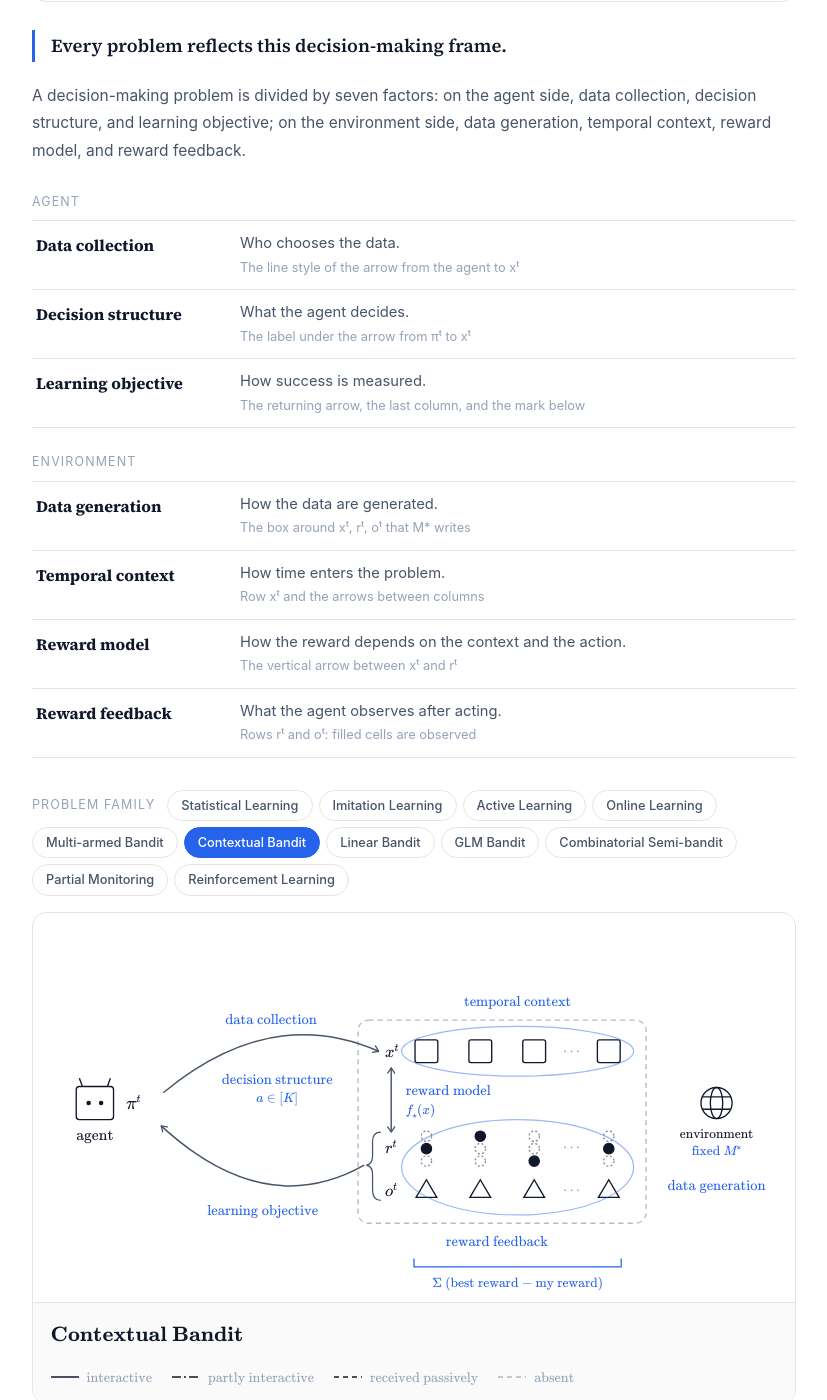
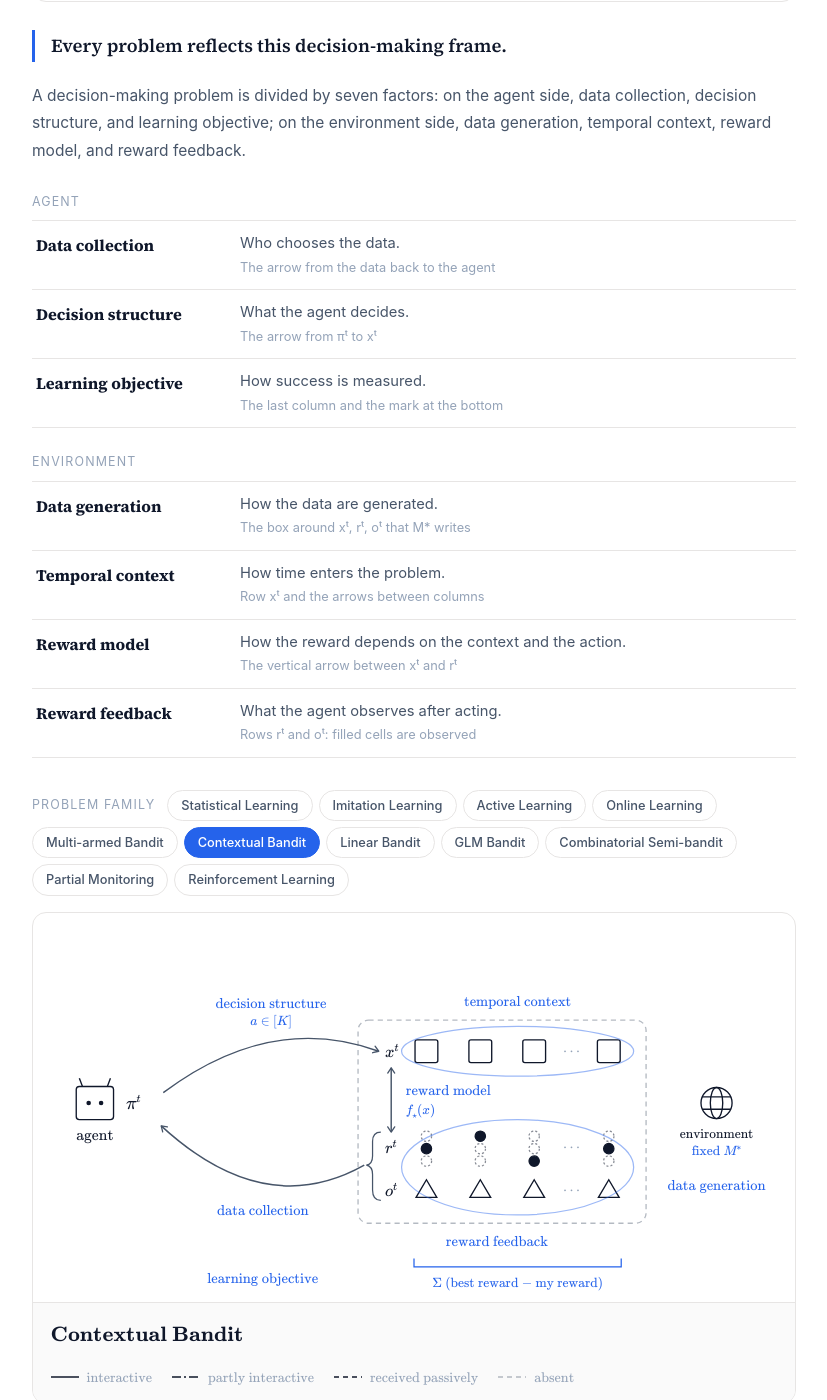
Before and after one commit to hajin322/hajin322.github.io, a Jekyll site: the page built from pages/learning-framework.html, in a window 1280 px wide and 1400 px high, scrolled down 626 px. Shown: the whole window, without its empty margins (226-1053 px from the left). Built offline with Jekyll 4.4.1, drawn with Linux system fonts in a browser that asks for light colours.

Commit message:
Learning Framework: decision on the outgoing arrow, data collection on the return arrow
Co-Authored-By: Claude Opus 5.5 <noreply@anthropic.com>

```diff
--- a/pages/learning-framework.html
+++ b/pages/learning-framework.html
@@ -212,17 +212,17 @@ permalink: /pages/learning-framework/
     <div>
       <dt>Data collection</dt>
       <dd><span data-l="en" lang="en">Who chooses the data.</span><span data-l="ko" lang="ko">데이터를 누가 고르는가.</span>
-        <span class="lf-where"><span data-l="en" lang="en">The line style of the arrow from the agent to xᵗ</span><span data-l="ko" lang="ko">에이전트에서 xᵗ로 가는 화살표의 선 모양</span></span></dd>
+        <span class="lf-where"><span data-l="en" lang="en">The arrow from the data back to the agent</span><span data-l="ko" lang="ko">데이터에서 에이전트로 돌아오는 화살표</span></span></dd>
     </div>
     <div>
       <dt>Decision structure</dt>
       <dd><span data-l="en" lang="en">What the agent decides.</span><span data-l="ko" lang="ko">무엇을 결정하는가.</span>
-        <span class="lf-where"><span data-l="en" lang="en">The label under the arrow from πᵗ to xᵗ</span><span data-l="ko" lang="ko">πᵗ에서 xᵗ로 가는 화살표 아래의 표기</span></span></dd>
+        <span class="lf-where"><span data-l="en" lang="en">The arrow from πᵗ to xᵗ</span><span data-l="ko" lang="ko">πᵗ에서 xᵗ로 가는 화살표</span></span></dd>
     </div>
     <div>
       <dt>Learning objective</dt>
       <dd><span data-l="en" lang="en">How success is measured.</span><span data-l="ko" lang="ko">무엇으로 성공을 재는가.</span>
-        <span class="lf-where"><span data-l="en" lang="en">The returning arrow, the last column, and the mark below</span><span data-l="ko" lang="ko">돌아오는 화살표, 마지막 칸, 아래의 평가 표시</span></span></dd>
+        <span class="lf-where"><span data-l="en" lang="en">The last column and the mark at the bottom</span><span data-l="ko" lang="ko">마지막 칸과 아래쪽 평가 표시</span></span></dd>
     </div>
   </dl>
   <p class="cv-lead lf-group"><span data-l="en" lang="en">Environment</span><span data-l="ko" lang="ko">환경</span></p>
@@ -271,13 +271,13 @@ permalink: /pages/learning-framework/
       <text class="m" x="82" y="174" style="font-size:18px">π<tspan dy="-7" style="font-size:11px">t</tspan></text>
 
       <!-- agent ↔ data: each label sits on its own arrow -->
-      <!-- two arrows: out (decision, styled by how far it reaches into the data) and back (learning) -->
-      <path id="decLine" class="link" data-ax="acq" d="M118 158 Q222 72 326 118"/>
-      <path id="retLine" class="link" data-ax="obj" d="M312 228 Q216 282 116 190"/>
-      <text class="ax" data-ax="acq" x="222" y="92" text-anchor="middle">data collection</text>
-      <text class="ax" data-ax="dec" x="228" y="150" text-anchor="middle">decision structure</text>
-      <text class="capA" id="decCap" data-ax="dec" x="228" y="167" text-anchor="middle"></text>
-      <text class="ax" data-ax="obj" x="214" y="276" text-anchor="middle">learning objective</text>
+      <!-- two arrows: agent → environment carries the decision, environment → agent carries the data -->
+      <path id="decLine" class="link" data-ax="dec" d="M118 158 Q222 80 326 118"/>
+      <path id="retLine" class="link" data-ax="acq" d="M312 228 Q216 282 116 190"/>
+      <text class="ax" data-ax="dec" x="222" y="76" text-anchor="middle">decision structure</text>
+      <text class="capA" id="decCap" data-ax="dec" x="222" y="93" text-anchor="middle"></text>
+      <text class="ax" data-ax="acq" x="214" y="276" text-anchor="middle">data collection</text>
+      <text class="ax" data-ax="obj" x="214" y="342" text-anchor="middle">learning objective</text>
 
       <!-- the data, inside the environment's box -->
       <rect id="envBox" class="rgn" data-ax="env" x="306" y="88" width="278" height="196" rx="10"/>
@@ -355,21 +355,21 @@ permalink: /pages/learning-framework/
 const AXES = [
   {id:'acq', name:'Data collection',
    q:['Who chooses the data?', '데이터를 누가 고르나'],
-   where:['The line style of the arrow from the agent to xᵗ', '에이전트에서 xᵗ로 가는 화살표의 선 모양'], vals:[
+   where:['The arrow from the data back to the agent', '데이터에서 에이전트로 돌아오는 화살표'], vals:[
     ['Fixed', 'The whole table is given up front. Decisions play no part in the data.', '표 전체가 처음부터 주어진다. 결정이 데이터에 관여하지 않는다.'],
     ['Sequential', 'Data arrive one at a time, but I cannot choose them.', '데이터가 하나씩 도착하지만 내가 고를 수 없다.'],
     ['Active', 'I choose which points to get labels for.', '어떤 점의 라벨을 받을지 내가 고른다.'],
     ['Action-generated', 'My action itself produces the data that gets recorded.', '내 행동이 곧 기록될 데이터를 만든다.']]},
   {id:'dec', name:'Decision structure',
    q:['What is decided?', '무엇을 결정하나'],
-   where:['The label under the arrow from πᵗ to xᵗ', 'πᵗ에서 xᵗ로 가는 화살표 아래의 표기'], vals:[
+   where:['The arrow from πᵗ to xᵗ', 'πᵗ에서 xᵗ로 가는 화살표'], vals:[
     ['Prediction', 'Output a label or a predictor. No interaction with the environment.', '라벨이나 예측기를 낸다. 환경과 상호작용하지 않는다.'],
     ['Finite actions', 'Pick one of K actions.', 'K개의 행동 중 하나를 고른다.'],
     ['Structured actions', 'Pick from a linear, combinatorial, or continuous action space.', '선형, 조합, 연속 행동 공간에서 고른다.'],
     ['Policy', 'Pick a rule that assigns an action to every state.', '상태마다 행동을 정하는 규칙을 고른다.']]},
   {id:'obj', name:'Learning objective',
    q:['How is success measured?', '무엇으로 성공을 재나'],
-   where:['The returning arrow, the last column, and the mark below', '돌아오는 화살표, 마지막 칸, 아래의 평가 표시'], vals:[
+   where:['The last column and the mark at the bottom', '마지막 칸과 아래쪽 평가 표시'], vals:[
     ['Risk', 'Expected loss on new data outside the table.', '표 밖의 새 데이터에서의 기대 손실로 잰다.'],
     ['Regret', 'Cumulative shortfall of the whole reward row against the best benchmark.', '보상의 행 전체를 최선의 기준과 비교해 누적 손해를 잰다.'],
     ['Identification', 'Whether the answer given at stopping time τ is correct, and how many samples it took.', '멈춘 시점 τ에 내놓은 답이 맞는지, 표본이 얼마나 들었는지로 잰다.'],
@@ -492,8 +492,8 @@ const ENV_STYLE = ['off', 'dash', 'dashdot', 'solid'];   // i.i.d. · stochastic
 // a different tilt per round shows a context that changes from round to round
 const TILT = [-14, 12, -24, 20];
 function renderFig() {
-  // the outgoing arrow's line shows how far the decision reaches into the data
-  setStyle('decLine', ACQ_STYLE[state.acq]);
+  setStyle('decLine', state.dec >= 1 ? 'solid' : 'off');
+  setStyle('retLine', ACQ_STYLE[state.acq]);
   setStyle('envBox', ENV_STYLE[state.env]);
   rich(document.getElementById('decCap'), DEC_CAP[state.dec]);
   const envT = document.querySelectorAll('#envCap text');
```
